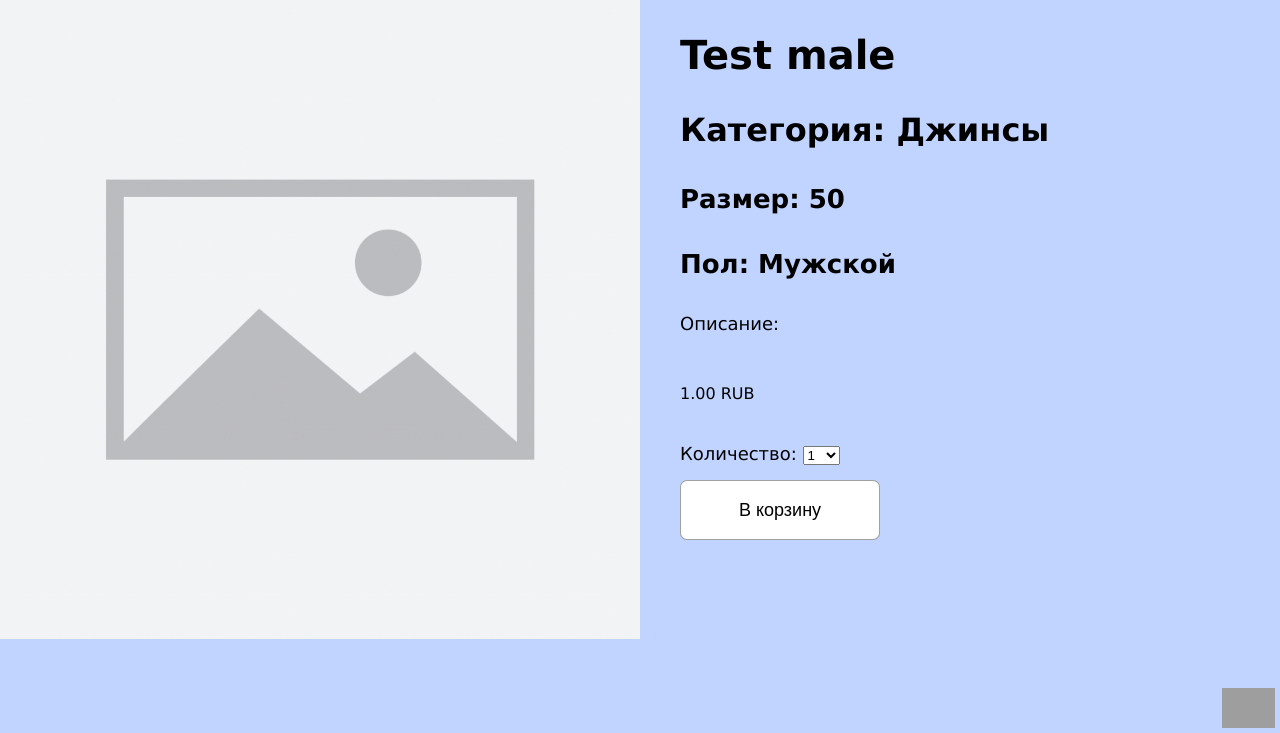
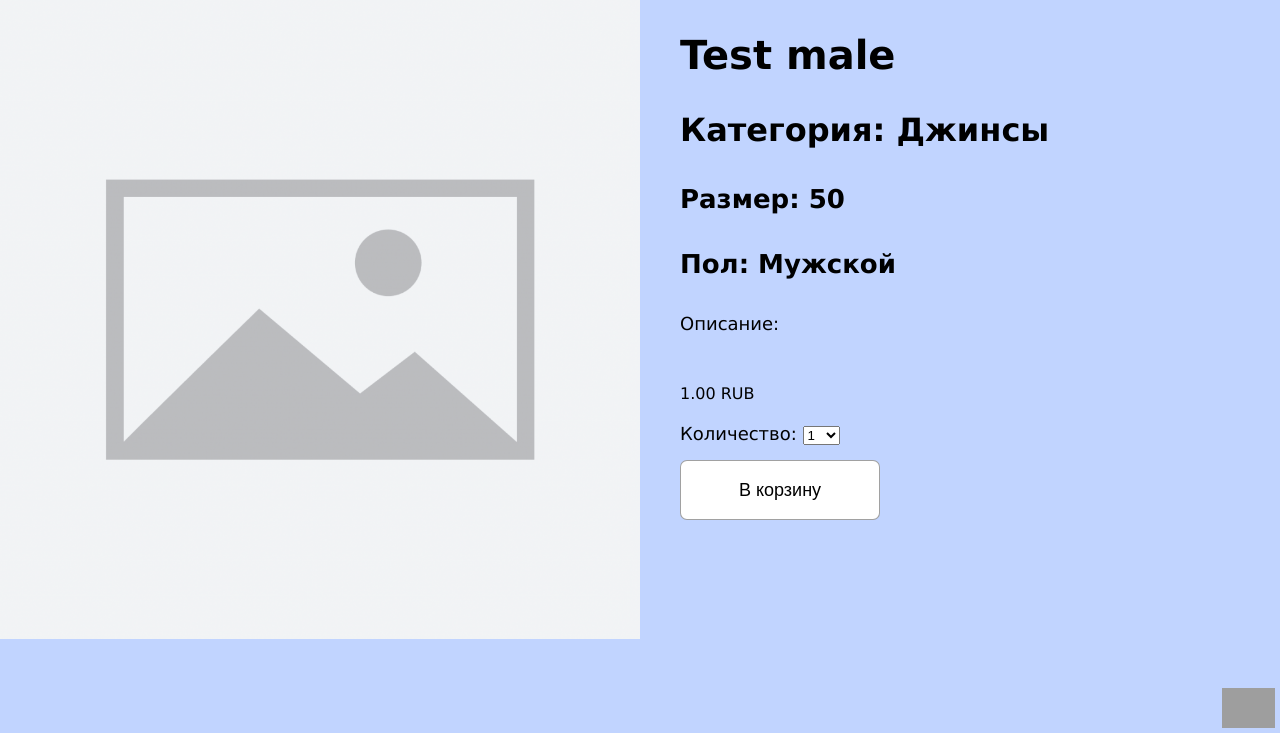
Before and after one commit to myshyak5/-project_site, a Django app: a page that uses eshop/main/templates/main/base.html in a window 1280 px wide. Shown: the part 67-800 px from the top of the page. Run offline with Django 5.2, Linux system fonts and the light colour scheme; data comes from the database, SQL or seed files in the repository; grey boxes are pictures that could not be loaded.

Commit message:
Update base.css

```diff
--- a/eshop/main/static/css/base.css
+++ b/eshop/main/static/css/base.css
@@ -437,7 +437,7 @@ footer {
     border-radius: 7px;
 }
 .qform {
-    margin-top: 40px;
+    margin-top: 20px;
 }
 .add-to-cart-btn {
     font-size: 18px;
```
